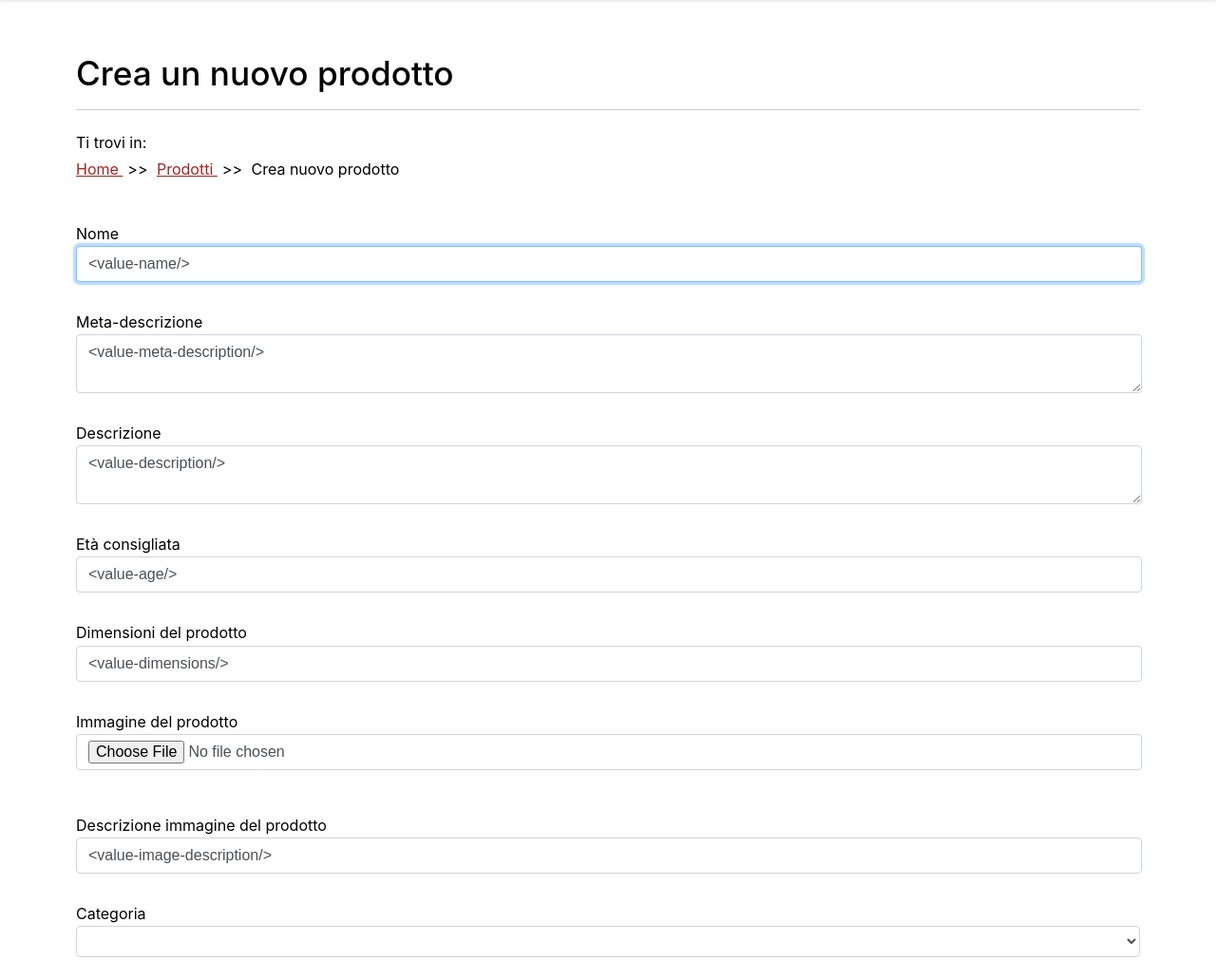
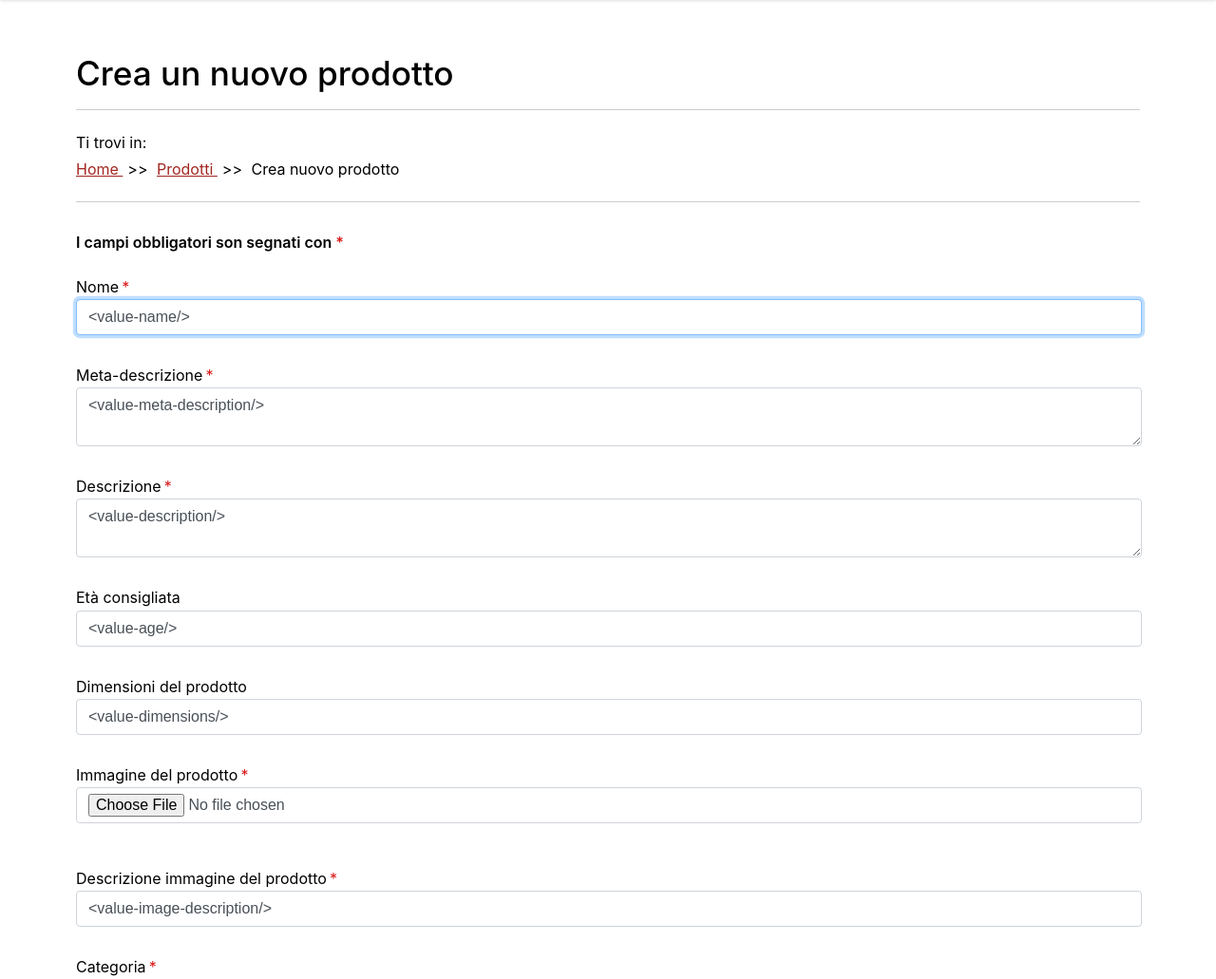
Before and after one commit to nicologreggio/solid-funicular, a PHP site: page /template_html/product/create.html in a window 1280 px wide. Shown: the part 81-1112 px from the top of the page at 95% size. Run offline with PHP 8.4, Linux system fonts and the light colour scheme; lists and menus that the app fills with data are empty.

Commit message:
aggiunto avviso campi required segnati con *

```diff
--- a/admin/login.php
+++ b/admin/login.php
@@ -7,7 +7,7 @@ if($_SERVER['REQUEST_METHOD'] == 'POST' ){
         redirectIfLogged();
     }
     else {
-        $page = str_replace('<error-login/>', '<p class="error">L\' cercato non è stato trovato</p>', $page);
+        $page = str_replace('<error-login/>', '<p class="error">L\'utente cercato non è stato trovato</p>', $page);
     }
 }
 echo $page;
--- a/admin/style/style.css
+++ b/admin/style/style.css
@@ -376,6 +376,40 @@ hr {
     height: 80vh;
 }
 
+
+form > label:first-of-type {
+    padding-top:0;
+    margin-top:0;
+}
+
+form > form + label {
+    padding-top:0;
+    margin-top:0;
+}
+form > p:first-of-type{
+    font-weight: 600;
+    padding-bottom:0.7em;
+    padding-top:1em;
+}
+.color-red{
+    color:rgb(218, 26, 26);
+}
+label > span.color-red{
+    padding-left:0.2em;
+}
+
+ul.breadcrumb{
+    padding-bottom:1.5em;
+    border-bottom: 1px solid rgba(0,0,0,.2);
+}
+
+
+
+
+
+
+
+
 .d-initial{
     display: initial;
 }
--- a/admin/template_html/login.html
+++ b/admin/template_html/login.html
@@ -56,7 +56,8 @@
                 <error-login/>
             </div>
             <form action="/admin/login.php" method="post" id="form-login" data-validate="1">
-                <label for="email">Email</label>
+                <p class="p-0 m-0">I campi obbligatori son segnati con <span class="color-red">*</span></p>
+                <label for="email">Email<span class="color-red">*</span></label>
                 <input
                     id="email"
                     name="email"
@@ -70,7 +71,7 @@
                     data-error-message="L'email inserita non è valida">
                 <div id="error-email" class="error" role="alert" aria-relevant="all" aria-live="assertive"></div>
 
-                <label for="password">Password</label>
+                <label for="password">Password<span class="color-red">*</span></label>
                 <input
                     id="password"
                     type="password"
--- a/admin/template_html/material/create.html
+++ b/admin/template_html/material/create.html
@@ -82,7 +82,8 @@
             </ul>
             <p class="error"><error-db/></p>
             <form action="/admin/material/create.php" method="post" id="form-login" data-validate="1">
-                <label for="name">Nome</label>
+                <p class="p-0 m-0">I campi obbligatori son segnati con <span class="color-red">*</span></p>
+                <label for="name">Nome<span class="color-red">*</span></label>
                 <input
                     value="<value-name/>"
                     id="name"
@@ -97,7 +98,7 @@
                     data-error-message="Il nome è obbligatorio e deve essere almeno lungo 2 caratteri e lungo al massimo 50 caratteri">
                 <div id="error-name" class="error" role="alert" aria-relevant="all" aria-live="assertive"><error-name/></div>
 
-                <label for="description">Descrizione</label>
+                <label for="description">Descrizione<span class="color-red">*</span></label>
                 <textarea
                     id="description"
                     name="description"
--- a/admin/template_html/material/edit.html
+++ b/admin/template_html/material/edit.html
@@ -82,8 +82,9 @@
             </ul>
             <p class="error"><error-db/></p>
             <form action="/admin/material/edit.php" method="post" id="form-login" data-validate="1">
+                <p class="p-0 m-0">I campi obbligatori son segnati con <span class="color-red">*</span></p>
                 <input type="hidden" name="id" value="<value-id/>">
-                <label for="name">Nome</label>
+                <label for="name">Nome<span class="color-red">*</span></label>
                 <input
                     value="<value-name/>"
                     id="name"
@@ -98,7 +99,7 @@
                     data-error-message="Il nome è obbligatorio e deve essere almeno lungo 2 caratteri e lungo al massimo 50 caratteri">
                 <div id="error-name" class="error" role="alert" aria-relevant="all" aria-live="assertive"><error-name/></div>
 
-                <label for="description">Descrizione</label>
+                <label for="description">Descrizione<span class="color-red">*</span></label>
                 <textarea
                     id="description"
                     name="description"
--- a/admin/template_html/product/create.html
+++ b/admin/template_html/product/create.html
@@ -83,7 +83,8 @@
             </ul>
             <p class="error"><error-db/></p>
             <form action="/admin/product/create.php" method="post" id="form-login" data-validate="1" enctype="multipart/form-data">
-                <label for="name">Nome</label>
+                <p class="p-0 m-0">I campi obbligatori son segnati con <span class="color-red">*</span></p>
+                <label for="name">Nome<span class="color-red">*</span></label>
                 <input
                     value="<value-name/>"
                     id="name"
@@ -91,29 +92,32 @@
                     type="text"
                     placeholder="Inserisci nome del prodotto"
                     required="required"
+                    aria-required="true"
                     autofocus="autofocus"
                     data-error-field="error-name"
                     data-rules="required|min_length:2|max_length:30"
                     data-error-message="Il nome è obbligatorio e deve essere almeno lungo 2 caratteri e lungo al massimo 30 caratteri">
                 <div id="error-name" class="error" role="alert" aria-relevant="all" aria-live="assertive"><error-name/></div>
 
-                <label for="meta-description">Meta-descrizione</label>
+                <label for="meta-description">Meta-descrizione<span class="color-red">*</span></label>
                 <textarea
                     id="meta-description"
                     name="meta-description"
                     placeholder="Inserisci la meta-descrizione"
                     required="required"
+                    aria-required="true"
                     data-error-field="error-meta-description"
                     data-rules="required|max_length:500|min_length:30"
                     data-error-message="E' obbligatorio inserire una meta-descrizione che sia più lunga di 30 caratteri e lunga al massimo 500 caratteri"><value-meta-description/></textarea>
                 <div id="error-meta-description" class="error" role="alert" aria-relevant="all" aria-live="assertive"><error-meta-description/></div>
 
-                <label for="description">Descrizione</label>
+                <label for="description">Descrizione<span class="color-red">*</span></label>
                 <textarea
                     id="description"
                     name="description"
                     placeholder="Inserisci la descrizione"
                     required="required"
+                    aria-required="true"
                     data-error-field="error-description"
                     data-rules="required|min_length:30"
                     data-error-message="E' obbligatorio inserire una descrizione lunga almeno 30 caratteri"><value-description/></textarea>
@@ -143,7 +147,7 @@
                     data-error-message="Le dimensioni del prodotto possono essere lunghe al massimo 300 caratteri">
                 <div id="error-dimensions" class="error" role="alert" aria-relevant="all" aria-live="assertive"><error-dimensions/></div>
 
-                <label for="image">Immagine del prodotto</label>
+                <label for="image">Immagine del prodotto<span class="color-red">*</span></label>
                 <!--
                     sfortunatamente non si può ricompilare un input type file se la validazione fallisce:
                     https://stackoverflow.com/questions/27726980/how-to-refill-file-input-after-form-submited-with-errors
@@ -160,7 +164,7 @@
                     data-error-message="E' obbligatorio selezionare un'immagine">
                 <div id="error-image" class="error pb-2" role="alert" aria-relevant="all" aria-live="assertive"><error-image/></div>
 
-                <label for="image-description">Descrizione immagine del prodotto</label>
+                <label for="image-description">Descrizione immagine del prodotto<span class="color-red">*</span></label>
                 <input
                     value="<value-image-description/>"
                     id="image-description"
@@ -168,20 +172,20 @@
                     type="text"
                     placeholder="Inserisci la descrizione dell'immagine del prodotto"
                     data-error-field="image-description"
+                    required="required"
                     aria-required="true"
-                    required="required"
                     data-rules="required|min_length:10|max_length:200"
                     data-error-message="La descrizione del prodotto deve essere di lunghezza compresa tra 10 e 200 caratteri">
                 <div id="error-image-description" class="error" role="alert" aria-relevant="all" aria-live="assertive"><error-image-description/></div>
 
-                <label for="category">Categoria</label>
+                <label for="category">Categoria<span class="color-red">*</span></label>
                 <select
                     id="category"
                     name="category"
                     data-error-field="error-category"
                     data-rules="required"
+                    required="required"
                     aria-required="true"
-                    required="required"
                     data-error-message="E' obbligatorio selezionare una categoria">
                     <categories/>
                 </select>
```
Also changed, not shown: admin/template_html/administrator/create.html (+9 -8 lines), admin/template_html/category/create.html (+4 -3 lines), admin/template_html/category/edit.html (+4 -3 lines), admin/template_html/product/edit.html (+6 -2 lines).
